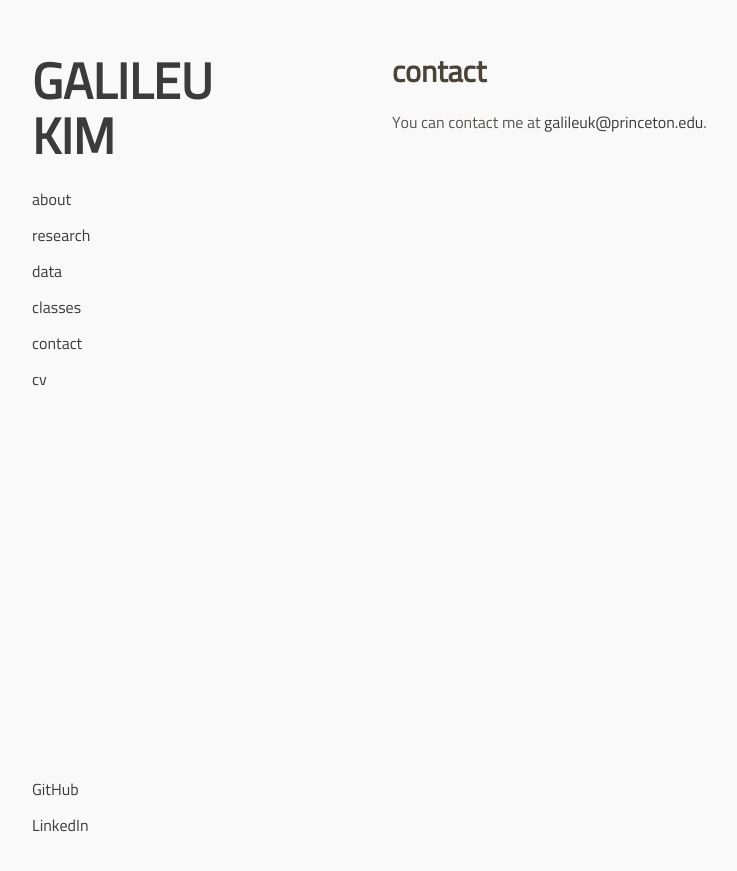
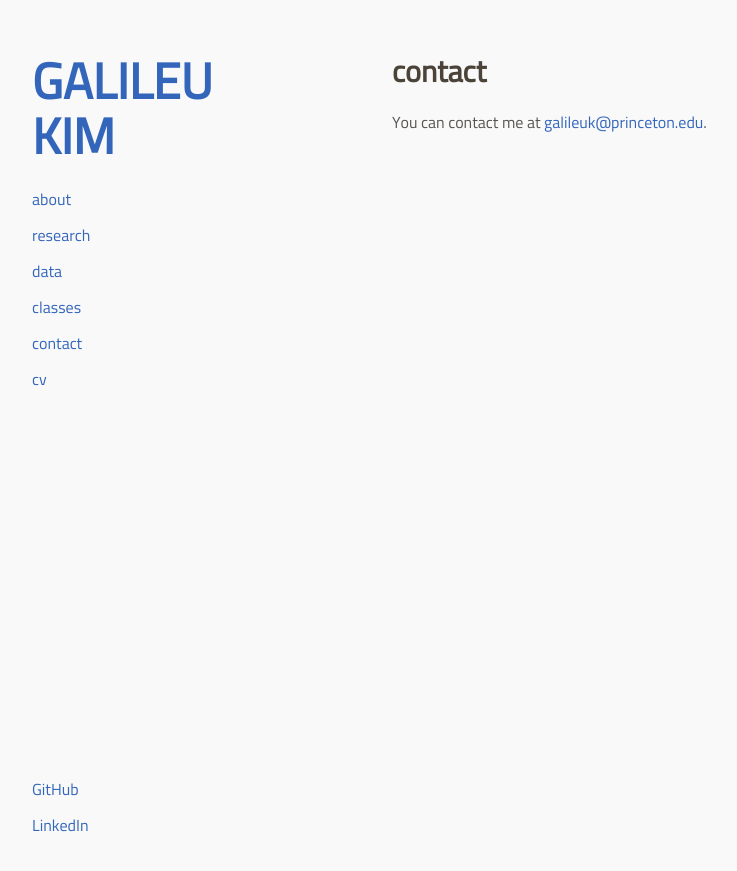
Before and after one commit to galileukim/galileukim.github.io, a Jekyll site: the page built from pages/contact.md, in a window 1280 px wide. Shown: the top 871 px of the page, without its empty margins (178-915 px from the left). Built offline with Jekyll 4.4.1, drawn with Linux system fonts in a browser that asks for light colours; our own code applies the rules of GitHub Pages for plain Markdown files.

Commit message:
change hyperlink color

```diff
--- a/_sass/jekyll-theme-minimal.scss
+++ b/_sass/jekyll-theme-minimal.scss
@@ -41,7 +41,7 @@ h3, h4, h5, h6 {
 }
 
 a {
-  color:#3b3b3b;
+  color:#3366BB;
   text-decoration:none;
 }
 
@@ -51,7 +51,7 @@ a {
 }
 
 a:hover, a:focus {
-  color:#494949;
+  color:#3366BB;
   font-weight: bold;
 }
 
```
